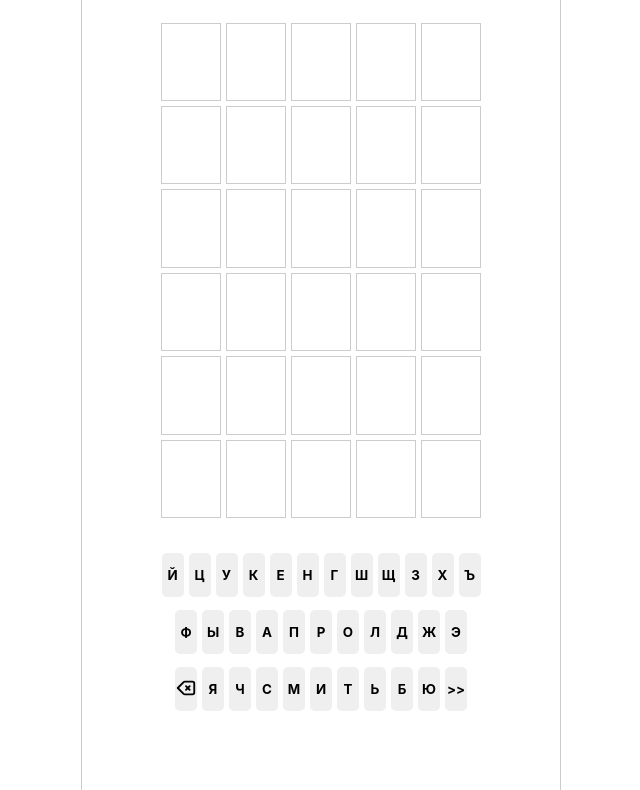
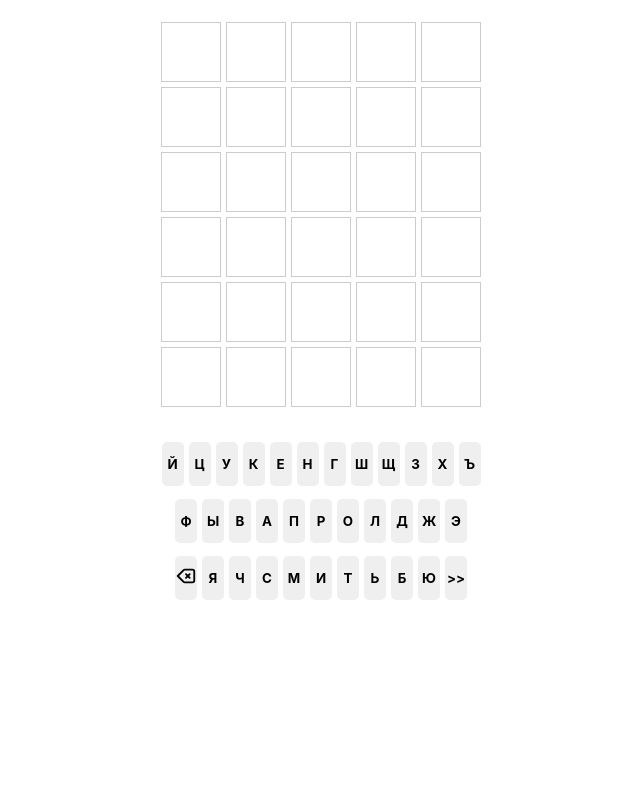
Before and after one commit to kheynov/wordle, a website built with Vite: page index.html in a window 1280 px wide. Shown: the part 71-861 px from the top of the page, without its empty margins (319-959 px from the left). After the commit the page ends 800 px from the top, so only its background shows below. Built offline with nearby package versions, Linux system fonts and the light colour scheme; a web font is replaced by a local one.

Commit message:
feat: small changes for playground

```diff
--- a/index.html
+++ b/index.html
@@ -27,71 +27,11 @@
 					</svg>
 				</button>
 			</header>
-			<div id="cells">
-				<div class="word" id="first-word">
-					<div class="cell"></div>
-					<div class="cell"></div>
-					<div class="cell"></div>
-					<div class="cell"></div>
-					<div class="cell"></div>
-				</div>
-				<div class="word" id="second-word">
-					<div class="cell"></div>
-					<div class="cell"></div>
-					<div class="cell"></div>
-					<div class="cell"></div>
-					<div class="cell"></div>
-				</div>
-				<div class="word" id="third-word">
-					<div class="cell"></div>
-					<div class="cell"></div>
-					<div class="cell"></div>
-					<div class="cell"></div>
-					<div class="cell"></div>
-				</div>
-				<div class="word" id="fourth-word">
-					<div class="cell"></div>
-					<div class="cell"></div>
-					<div class="cell"></div>
-					<div class="cell"></div>
-					<div class="cell"></div>
-				</div>
-				<div class="word" id="fifth-word">
-					<div class="cell"></div>
-					<div class="cell"></div>
-					<div class="cell"></div>
-					<div class="cell"></div>
-					<div class="cell"></div>
-				</div>
-				<div class="word" id="sixth-word">
-					<div class="cell"></div>
-					<div class="cell"></div>
-					<div class="cell"></div>
-					<div class="cell"></div>
-					<div class="cell"></div>
-				</div>
-			</div>
+			<div id="cells"></div>
 			<div id="keyboard">
 				<div class="keyboard-line" id="first-line"></div>
 				<div class="keyboard-line" id="second-line"></div>
-				<div class="keyboard-line" id="third-line">
-					<button class="key" id="backspace">
-						<svg
-							xmlns="http://www.w3.org/2000/svg"
-							class="h-6 w-6"
-							fill="none"
-							viewBox="0 0 24 24"
-							stroke="currentColor"
-							stroke-width="2"
-						>
-							<path
-								stroke-linecap="round"
-								stroke-linejoin="round"
-								d="M12 14l2-2m0 0l2-2m-2 2l-2-2m2 2l2 2M3 12l6.414 6.414a2 2 0 001.414.586H19a2 2 0 002-2V7a2 2 0 00-2-2h-8.172a2 2 0 00-1.414.586L3 12z"
-							/>
-						</svg>
-					</button>
-				</div>
+				<div class="keyboard-line" id="third-line"></div>
 			</div>
 		</div>
 		<script type="module" src="/src/scripts/main.js"></script>
--- /dev/null
+++ b/src/scripts/gameplay.js
@@ -0,0 +1,27 @@
+let word;
+const keys = document.getElementsByClassName("key");
+const attempts = [""];
+
+export default function playGame(lang) {
+	lang === "ru" ? (word = "удило") : (word = "aboba");
+
+	for (let i = 0; i < keys.length; i++) {
+		keys[i].onclick = ({ target }) => {
+			const letter = target.getAttribute("data-key");
+			console.log(letter);
+            attempts[0] += letter;
+            draw(attempts[0]);
+		};
+	}
+}
+
+function draw(word) {
+	const letters = word.split("");
+	let child;
+	const wordsOnBoard = document.querySelectorAll(".word");
+
+	for (let i = 0; i < word.length; i++) {
+		child = wordsOnBoard[0].children[i];
+		child.innerHTML = letters[i];
+	}
+}
--- a/src/scripts/main.js
+++ b/src/scripts/main.js
@@ -1,12 +1,17 @@
 import "../styles/style.css";
 
 import * as playground from "./playground.js";
+import playGame from "./gameplay.js";
 
 let lang = "ru";
 
-playground.render(lang);
+document.addEventListener("DOMContentLoaded", () => {
+	playground.render(lang);
+	playGame(lang);
+});
 
 document.querySelector("#change-lang").addEventListener("click", () => {
-    lang === "ru" ? lang = "en" : lang = "ru";
-    playground.render(lang);
+	lang === "ru" ? (lang = "en") : (lang = "ru");
+	playground.render(lang);
+	playGame(lang);
 });
--- a/src/scripts/playground.js
+++ b/src/scripts/playground.js
@@ -1,4 +1,9 @@
-const backspace = document.querySelector("#third-line").innerHTML;
+const backspace = `<button class="key" id="backspace" data-key="backspace">
+	<svg xmlns="http://www.w3.org/2000/svg" class="h-6 w-6" fill="none" viewBox="0 0 24 24" stroke="currentColor" stroke-width="2" >
+		<path stroke-linecap="round" stroke-linejoin="round"
+		d="M12 14l2-2m0 0l2-2m-2 2l-2-2m2 2l2 2M3 12l6.414 6.414a2 2 0 001.414.586H19a2 2 0 002-2V7a2 2 0 00-2-2h-8.172a2 2 0 00-1.414.586L3 12z" />
+	</svg>
+</button>`;
 
 const ruKeyboard = [
 	["й", "ц", "у", "к", "е", "н", "г", "ш", "щ", "з", "х", "ъ"],
@@ -13,12 +18,10 @@ const enKeyboard = [
 ];
 
 function renderKeyboard(keyboard) {
-	console.log(backspace);
 	let lines = ["", "", ""];
 	for (let i = 0; i < 3; i++) {
-		console.log(keyboard[i]);
 		keyboard[i].forEach((key) => {
-			lines[i] += `<button class="key">${key}</button>`;
+			lines[i] += `<button class="key" data-key="${key}">${key}</button>`;
 		});
 	}
 	document.querySelector("#first-line").innerHTML = lines[0];
@@ -26,8 +29,23 @@ function renderKeyboard(keyboard) {
 	document.querySelector("#third-line").innerHTML = backspace + lines[2];
 }
 
+function renderCells() {
+	const cells = document.querySelector("#cells");
+	let rows = "";
+	for (let i = 0; i < 6; i++) {
+		let row = `<div class="word">`;
+		for (let j = 0; j < 5; j++) {
+			row += `<div class="cell"></div>`;
+		}
+		row += "</div>";
+		rows += row;
+	}
+	cells.innerHTML = rows;
+}
+
 export function render(lang = "ru") {
-	const heading = document.querySelector("h1")
+	const heading = document.querySelector("h1");
+	renderCells();
 	if (lang === "ru") {
 		heading.innerHTML = "Wordle(RU)";
 		renderKeyboard(ruKeyboard);
--- a/src/styles/header.css
+++ b/src/styles/header.css
@@ -12,12 +12,14 @@ header {
 h1 {
 	padding: 5px 0;
 	font-family: "Inter";
-    font-size: 2.5rem;
+	font-size: 2.5rem;
+	user-select: none;
 }
 
 button {
 	border: none;
 	cursor: pointer;
+	user-select: none;
 }
 
 #change-lang {
--- a/src/styles/keyboard.css
+++ b/src/styles/keyboard.css
@@ -23,5 +23,5 @@
 	font-weight: 700;
 	font-family: "Inter";
 	text-transform: uppercase;
-    user-select: none;
+	user-select: none;
 }
--- a/src/styles/style.css
+++ b/src/styles/style.css
@@ -9,16 +9,14 @@
 }
 
 body {
-	min-height: 100vh;
 	display: flex;
 	justify-content: center;
 	justify-items: center;
 }
 
 #app {
-	height: 1020px;
+	height: 100vh;
 	width: 480px;
-	border: 1px solid #ccc;
 }
 
 @font-face {
--- a/src/styles/words.css
+++ b/src/styles/words.css
@@ -9,9 +9,19 @@
 .cell {
 	min-width: 60px;
 	min-height: 60px;
-	padding-bottom: 16%;
 	border: 1px solid #ccc;
 	margin: 2.5px;
+	top: 50%;
+	font-family: "Inter";
+	font-weight: bold;
+	justify-content: center;
+	justify-items: center;
+	text-align: center;
+	align-items: center;
+	font-size: 25pt;
+	text-transform: uppercase;
+	display: flex;
+	user-select: none;
 }
 
 .word {
```
